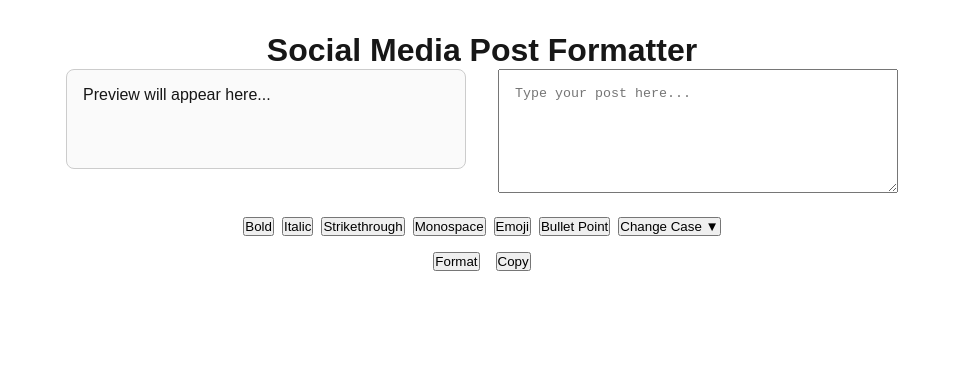
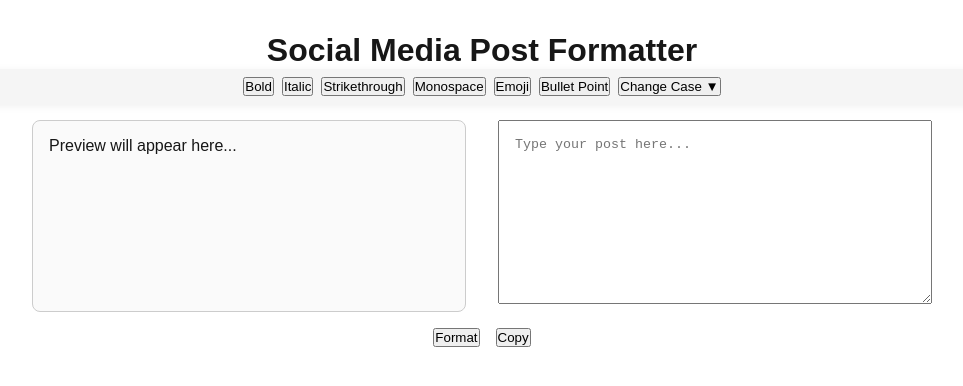
Before and after one commit to LarryMwansa/bwanji_base, a Next.js app: page /social-formatter in a window 1280 px wide. Shown: the top 386 px of the page, without its empty margins (158-1121 px from the left). Built offline with nearby package versions, Linux system fonts and the light colour scheme.

Commit message:
feat: enhance layout for responsive preview and input textarea in social media formatter

```diff
--- a/src/app/social-formatter/page.jsx
+++ b/src/app/social-formatter/page.jsx
@@ -119,39 +119,17 @@ export default function SocialFormatter() {
   }
 
   return (
-    <main style={{ display: "flex", flexDirection: "column", alignItems: "center", marginTop: "2rem" }}>
+    <main style={{ display: "flex", flexDirection: "column", alignItems: "center", marginTop: "2rem", width: "100%" }}>
       <h1>Social Media Post Formatter</h1>
-      <div style={{ display: "flex", flexDirection: "row", gap: "2rem", marginBottom: "1rem", alignItems: "flex-start" }}>
-        <div style={{ width: "400px", minHeight: "100px", border: "1px solid #ccc", borderRadius: "8px", padding: "1rem", background: "#fafafa" }}>
-          {formatted
-            ? formatted.split(/(\n+)/).map((chunk, idx) => {
-                if (/^\n+$/.test(chunk)) {
-                  // For each extra line break, add a blank div for spacing
-                  return Array(chunk.length).fill().map((_, i) => <div key={idx + '-' + i} style={{height: '1em'}}></div>);
-                }
-                return <div key={idx}>{chunk}</div>;
-              }).flat()
-            : "Preview will appear here..."}
-        </div>
-        <textarea
-          id="post-input"
-          ref={textareaRef}
-          value={input}
-          onChange={e => setInput(e.target.value)}
-          placeholder="Type your post here..."
-          rows={6}
-          style={{ width: "400px", padding: "1rem", marginBottom: "0.5rem" }}
-        />
-      </div>
-      {/* Toolbar */}
-      <div style={{ display: "flex", gap: "0.5rem", marginBottom: "1rem", position: "relative" }}>
+      {/* Topbar formatting tools */}
+      <div style={{ display: "flex", flexWrap: "wrap", gap: "0.5rem", alignItems: "center", justifyContent: "center", width: "100%", background: "#f5f5f5", borderRadius: "8px", padding: "0.5rem 0", marginBottom: "1rem", boxShadow: "0 2px 8px #0001" }}>
         <button type="button" onClick={() => applyUnicodeStyle("bold")}>Bold</button>
         <button type="button" onClick={() => applyUnicodeStyle("italic")}>Italic</button>
         <button type="button" onClick={() => applyUnicodeStyle("strikethrough")}>Strikethrough</button>
         <button type="button" onClick={() => applyUnicodeStyle("monospace")}>Monospace</button>
         <button type="button" onClick={() => setShowEmojiPicker(s => !s)}>Emoji</button>
         <button type="button" onClick={insertBullet}>Bullet Point</button>
-        <div style={{ position: "relative" }}>
+        <div style={{ position: "relative", display: "inline-block" }}>
           <button type="button" onClick={() => setShowCaseDropdown(s => !s)}>
             Change Case ▼
           </button>
@@ -169,6 +147,29 @@ export default function SocialFormatter() {
           </div>
         )}
       </div>
+      {/* Responsive row for preview and textarea */}
+      <div style={{ display: "flex", flexDirection: "row", gap: "2rem", width: "100%", maxWidth: "900px", marginBottom: "1rem", flexWrap: "wrap" }}>
+        <div style={{ flex: 1, minWidth: "280px", maxWidth: "440px", minHeight: "100px", border: "1px solid #ccc", borderRadius: "8px", padding: "1rem", background: "#fafafa" }}>
+          {formatted
+            ? formatted.split(/(\n+)/).map((chunk, idx) => {
+                if (/^\n+$/.test(chunk)) {
+                  // For each extra line break, add a blank div for spacing
+                  return Array(chunk.length).fill().map((_, i) => <div key={idx + '-' + i} style={{height: '1em'}}></div>);
+                }
+                return <div key={idx}>{chunk}</div>;
+              }).flat()
+            : "Preview will appear here..."}
+        </div>
+        <textarea
+          id="post-input"
+          ref={textareaRef}
+          value={input}
+          onChange={e => setInput(e.target.value)}
+          placeholder="Type your post here..."
+          rows={10}
+          style={{ flex: 1, minWidth: "280px", maxWidth: "440px", padding: "1rem", marginBottom: "0.5rem", resize: "vertical" }}
+        />
+      </div>
       <div style={{ display: "flex", gap: "1rem", marginBottom: "1rem" }}>
         <button onClick={handleFormat}>Format</button>
         <button onClick={handleCopy}>Copy</button>
```
